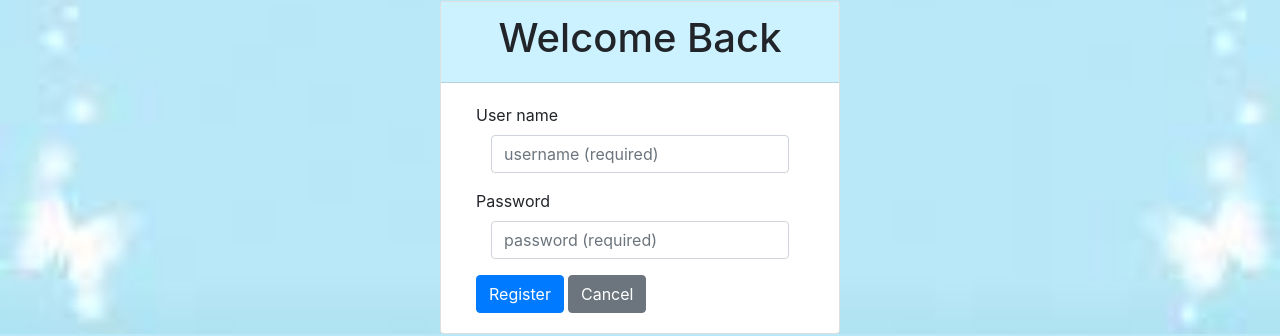
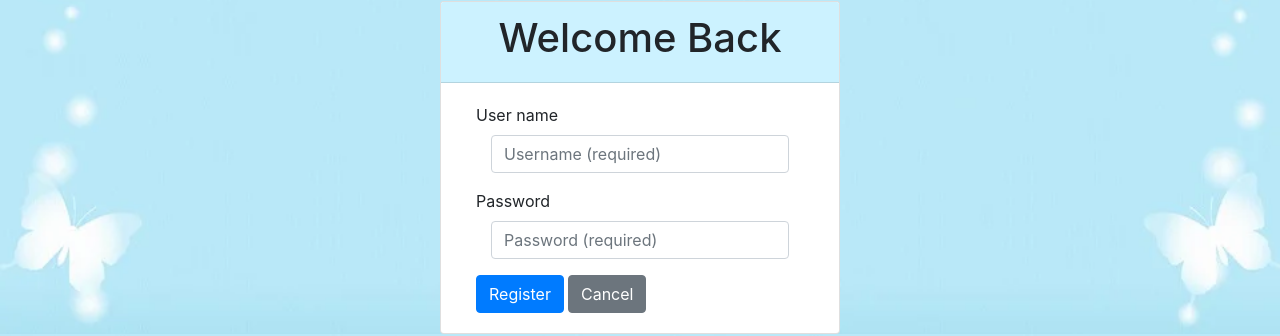
Before and after one commit to RutujaGurav07/chat-app, an Angular app: page / in a window 1280 px wide. Shown: the part 199-535 px from the top of the page. Built offline with nearby package versions, Linux system fonts and the light colour scheme.

Commit message:
updating login component

```diff
--- a/src/app/login/login.component.html
+++ b/src/app/login/login.component.html
@@ -10,7 +10,7 @@
                     <div class="form-group">
                         <label for='userNameId'>User name</label>
                         <div class="col">
-                            <input class="form-control" id="userNameId" type="text" placeholder="username (required)"
+                            <input class="form-control" id="userNameId" type="text" placeholder="Username (required)"
                                 formControlName="userName"
                                 [ngClass]="{'is-invalid': submitted && loginForm.get('userName').errors}" />
                             <span class="invalid-feedback">
@@ -27,7 +27,7 @@
                         <label for='PasswordId'>Password</label>
                         <div class="col">
                             <input class="form-control" id="PasswordId" type="password"
-                                placeholder="password (required)" formControlName="password"
+                                placeholder="Password (required)" formControlName="password"
                                 [ngClass]="{'is-invalid': submitted && loginForm.get('password').errors}" />
                             <span class="invalid-feedback">
                                 <span *ngIf=" submitted && loginForm.get('password').errors?.required">
--- a/src/app/login/login.component.scss
+++ b/src/app/login/login.component.scss
@@ -18,7 +18,7 @@
 }
 body {
 
-    background: url("/assets/images.jpg") no-repeat center center fixed;
+    background: url("/assets/blue-butterfly-background-4057187_960_720.webp") no-repeat center center fixed;
     -webkit-background-size: cover;
     -moz-background-size: cover;
     -o-background-size: cover;
```
Also changed, not shown: src/assets/blue-butterfly-background-4057187_960_720.webp (added), src/assets/images.jpg (deleted).
